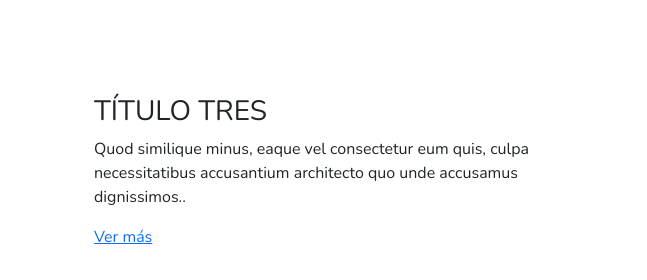
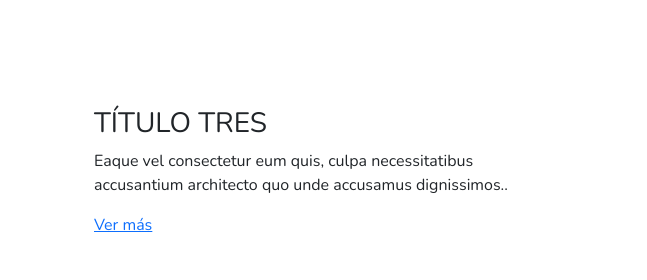
Before and after one commit to dalivainer/lila-gemini, a website: page index.html in a window 1280 px wide. Shown: the part 1483-1763 px from the top of the page, 0-647 px from the left. Drawn offline with nearby package versions, Linux system fonts and the light colour scheme.

Commit message:
checking changes

```diff
--- a/index.html
+++ b/index.html
@@ -87,7 +87,7 @@
                 <div class="row justify-content-between align-items-center g-4 mb-5">
                     <div class="col-md-5">
                       <h3>TÍTULO TRES</h3>
-                      <p>Quod similique minus, eaque vel consectetur eum quis, culpa necessitatibus accusantium architecto quo unde accusamus dignissimos..</p>
+                      <p>Eaque vel consectetur eum quis, culpa necessitatibus accusantium architecto quo unde accusamus dignissimos..</p>
                       <a class="link-cta" href="docs/intro.html">Ver más
                         <span class="visually-hidden">about theme customization</span></a>
                     </div>
```
